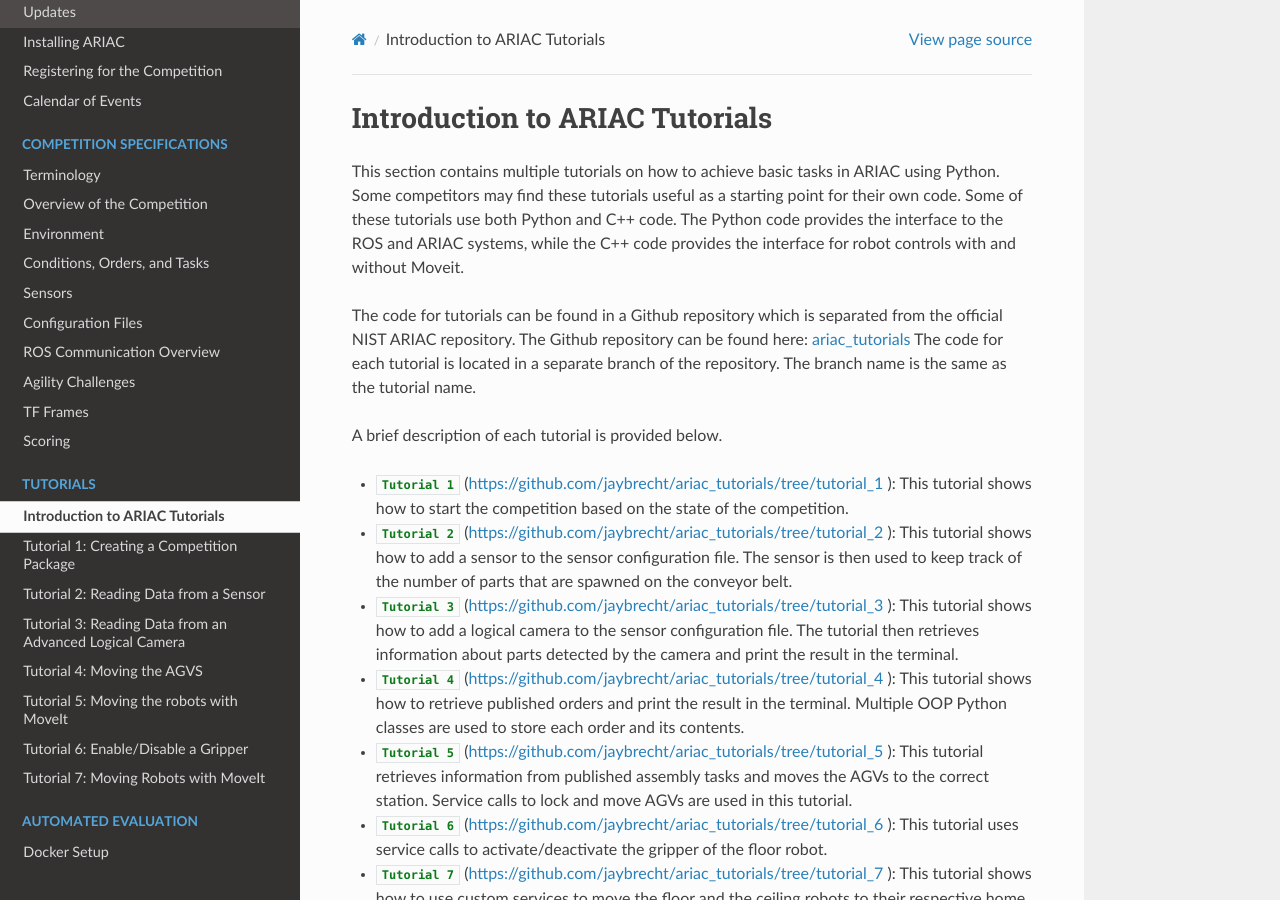
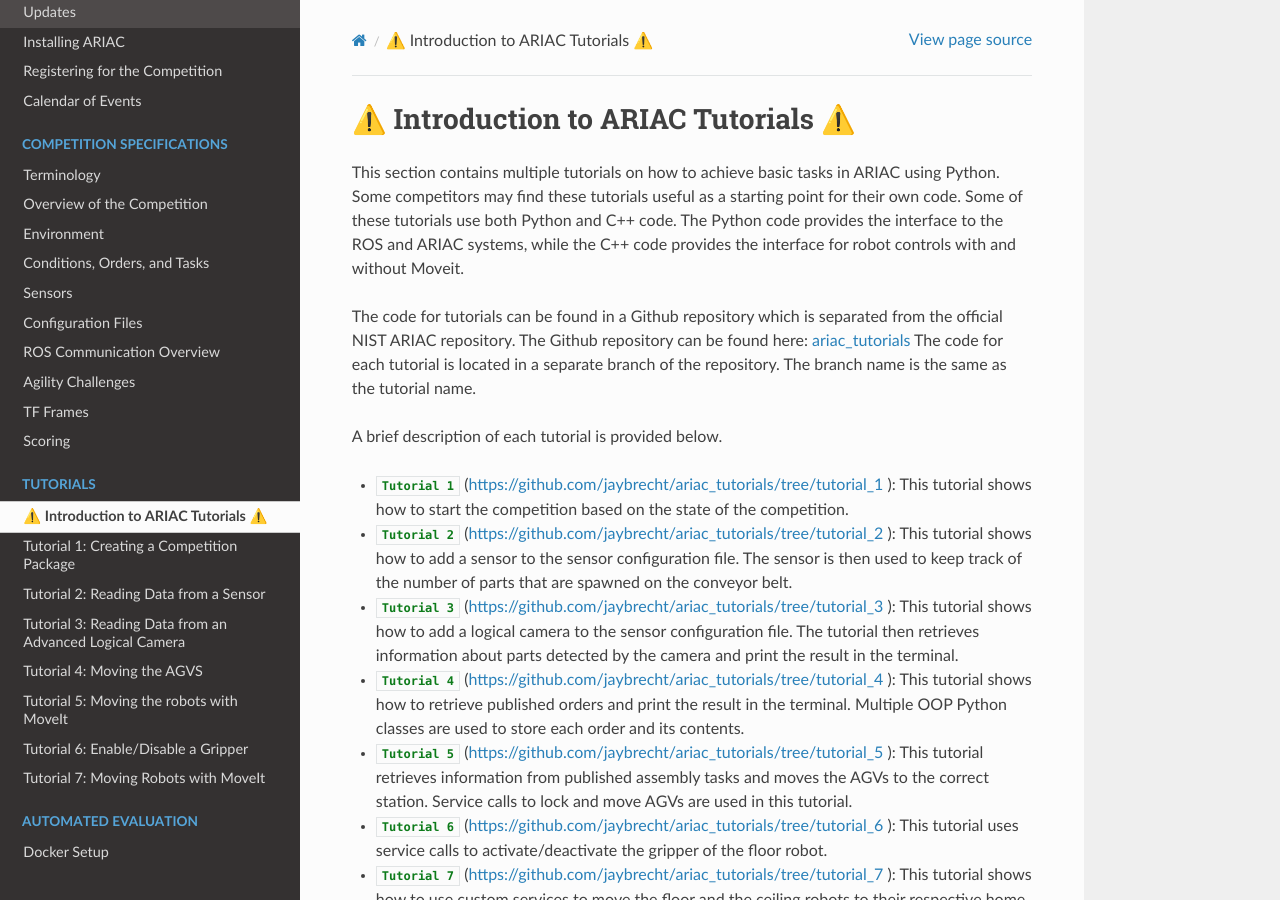
Before and after one commit to usnistgov/ARIAC, a Sphinx documentation site: the page built from docs/tutorials/tutorials.rst, in a window 1280 px wide and 900 px high. Built offline with Sphinx 7.4.7 and the Read the Docs theme 2.0.0, drawn with Linux system fonts in a browser that asks for light colours.

```diff
--- a/docs/tutorials/tutorials.rst
+++ b/docs/tutorials/tutorials.rst
@@ -10,7 +10,7 @@
 .. role:: inline-tutorial(file)
 
 =========================================================
-Introduction to ARIAC Tutorials
+⚠️ Introduction to ARIAC Tutorials ⚠️
 =========================================================
 
 This section contains multiple tutorials on how to achieve basic tasks in ARIAC using Python. Some competitors may find these tutorials useful as a starting point for their own code.
```
